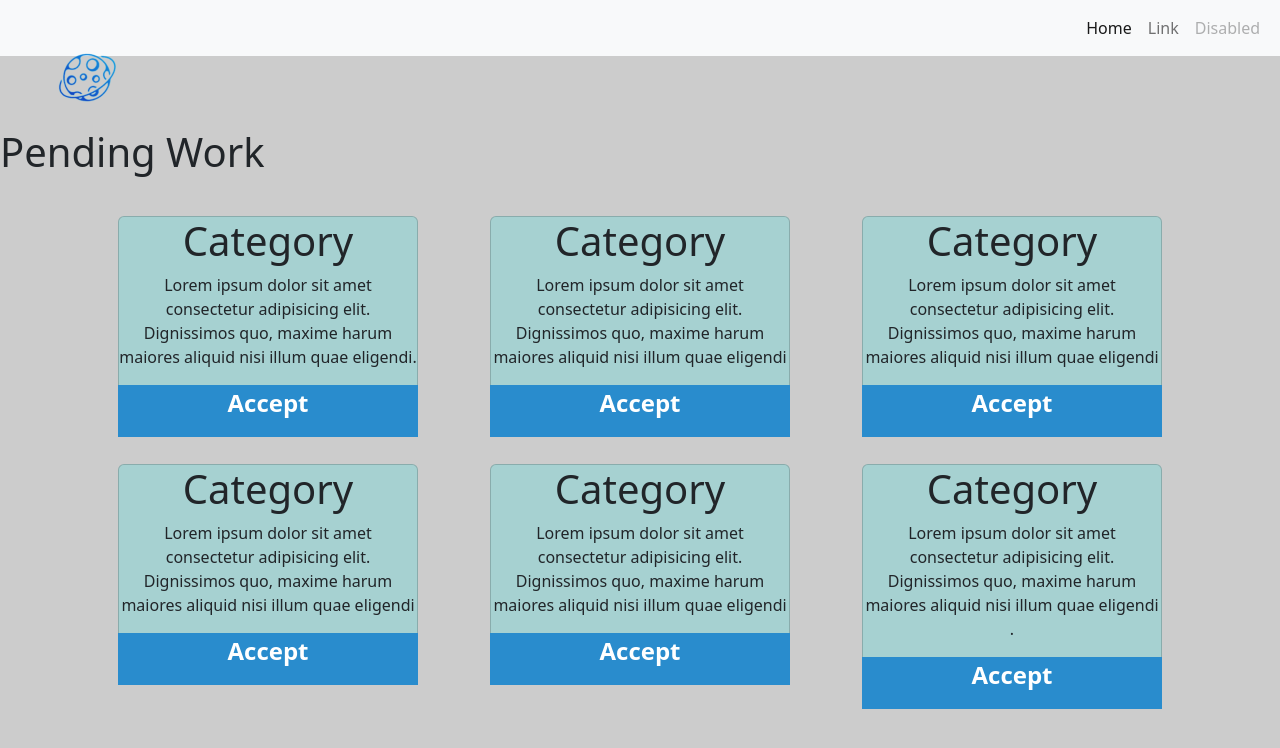
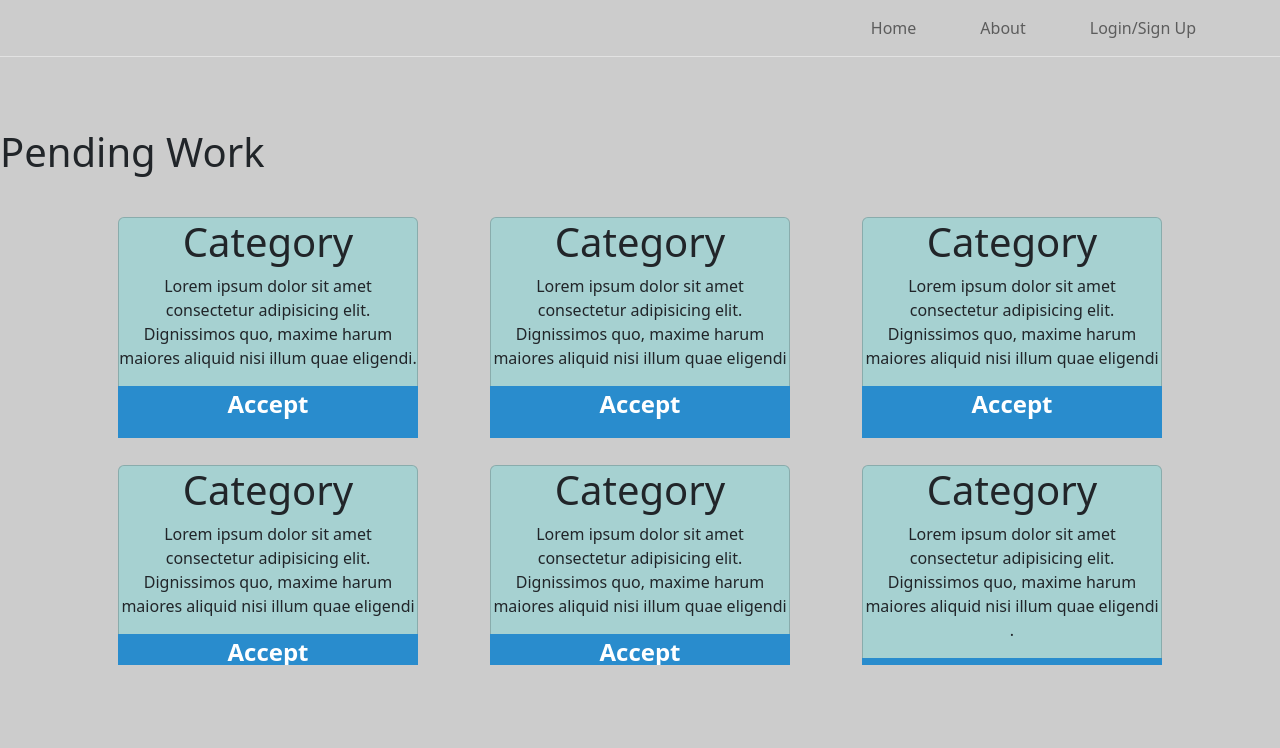
Before and after one commit to kirti281003/cb14, a React (Create React App) app in the folder earn_side_money/: page /pending in a window 1280 px wide. Shown: the top 748 px of the page. Built offline with nearby package versions, Linux system fonts and the light colour scheme.

Commit message:
navbar fixed

```diff
--- a/earn_side_money/public/index.html
+++ b/earn_side_money/public/index.html
@@ -15,15 +15,17 @@
   <body>
     <noscript>You need to enable JavaScript to run this app.</noscript>
     <div id="root"></div>
-    <script src="https://cdn.jsdelivr.net/npm/bootstrap@5.2.0-beta1/dist/js/bootstrap.bundle.min.js" integrity="sha384-pprn3073KE6tl6bjs2QrFaJGz5/SUsLqktiwsUTF55Jfv3qYSDhgCecCxMW52nD2" crossorigin="anonymous"></script>
+    <!-- JavaScript Bundle with Popper -->
+<!-- JavaScript Bundle with Popper -->
+<script src="https://cdn.jsdelivr.net/npm/bootstrap@5.2.2/dist/js/bootstrap.bundle.min.js" integrity="sha384-OERcA2EqjJCMA+/3y+gxIOqMEjwtxJY7qPCqsdltbNJuaOe923+mo//f6V8Qbsw3" crossorigin="anonymous"></script>
 
-    <script src="https://code.jquery.com/jquery-3.3.1.slim.min.js"
+    <!--<script src="https://code.jquery.com/jquery-3.3.1.slim.min.js"
 integrity="sha384-q8i/X+965DzO0rT7abK41JStQIAqVgRVzpbzo5smXKp4YfRvH+8abtTE1Pi6jizo"
 crossorigin="anonymous"></script>
 
 <script src="https://cdnjs.cloudflare.com/ajax/libs/popper.js/1.14.0/umd/popper.min.js"
 integrity="sha384-cs/chFZiN24E4KMATLdqdvsezGxaGsi4hLGOzlXwp5UZB1LY//20VyM2taTB4QvJ"
-crossorigin="anonymous"></script>
+crossorigin="anonymous"></script>-->
 
 
   </body>
--- a/earn_side_money/src/App.css
+++ b/earn_side_money/src/App.css
@@ -1,9 +1,12 @@
 
-/* .navbar, .navbar>.container, .navbar>.container-fluid {
+ .navbar, .navbar>.container, .navbar>.container-fluid {
   display: flex;
   flex-wrap: wrap;
   align-items: center;
   justify-content: space-between;
+}
+html,body{
+  overflow-x: hidden;
 }
 
 .navbar {
@@ -27,7 +30,7 @@
     -ms-flex-pack: justify;
     justify-content: space-between;
     padding: .5rem 1rem;
-} */
+}
 body{
   background-color: #CCCCCC;
 }
--- a/earn_side_money/src/components/Explore.js
+++ b/earn_side_money/src/components/Explore.js
@@ -11,7 +11,7 @@ function Explore()
         <>
         <div class="landing" id="explore">
         <div class="arrow">
-        <a href="#home"><img src={down} class="up"/></a>
+        <a href="#"><img src={down} class="up"/></a>
         </div>
         <div class="container">
            <Link to="/pending"> <Card desc="Want to get your work done??" img={boy}/></Link>
--- a/earn_side_money/src/components/Navbar.js
+++ b/earn_side_money/src/components/Navbar.js
@@ -1,32 +1,33 @@
 import {Link} from "react-router-dom";
 import logo from "../images/blue_logo 1.png";
-
 function Navbar()
 {
     return(
         <>
-    <nav class="navbar navbar-expand-lg bg-light">
+         <nav class="navbar navbar-expand-lg bg-transparent">
   <div class="container-fluid">
-    <button class="navbar-toggler" type="button" data-bs-toggle="collapse" data-bs-target="#navbarTogglerDemo01" aria-controls="navbarTogglerDemo01" aria-expanded="false" aria-label="Toggle navigation">
+    <button class="navbar-toggler" type="button" data-bs-toggle="collapse" data-bs-target="#navbarTogglerDemo03" aria-controls="navbarTogglerDemo03" aria-expanded="false" aria-label="Toggle navigation">
       <span class="navbar-toggler-icon"></span>
     </button>
-    <a class=" navbar-brand logo" href="#"><img src={logo}></img></a>
     <div class="collapse navbar-collapse" id="navbarTogglerDemo03">
       <ul class="navbar-nav ms-auto mb-2 mb-lg-0">
-        <li class="nav-item">
-          <a class="nav-link active" aria-current="page" href="#">Home</a>
+        <li class="nav-item me-5">
+        <Link to="/" class="navigation nav-link">Home</Link>
         </li>
-        <li class="nav-item">
-          <a class="nav-link" href="#">Link</a>
+        <li class="nav-item me-5">
+        <Link to="/about" class="navigation nav-link">About</Link>
+
         </li>
-        <li class="nav-item">
-          <a class="nav-link disabled">Disabled</a>
+        <li class="nav-item me-5">
+        <Link to="/login" class="navigation nav-link">Login/Sign Up</Link>
+
         </li>
+
       </ul>
 
     </div>
   </div>
-</nav>
+  </nav>
 
         </>
 
```
